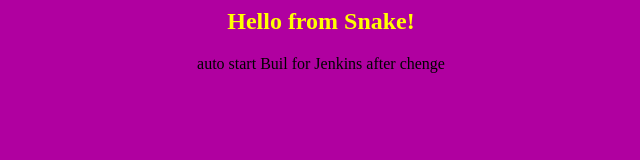
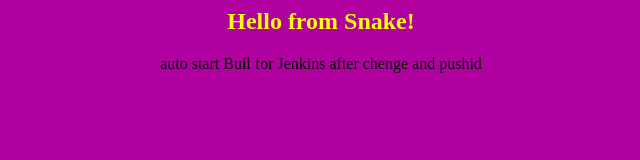
Before and after one commit to AndreyPlatonov81/Test-for-Jenkins, a plain HTML site: page index.html in a window 1280 px wide. Shown: the whole page, without its empty margins (319-959 px from the left). Drawn offline with Linux system fonts and the light colour scheme.

Commit message:
auto add for web

```diff
--- a/index.html
+++ b/index.html
@@ -3,7 +3,7 @@
 <center>
 <h2><font color=yellow> Hello from Snake!</font></h2>
 
-<p>auto start Buil for Jenkins after chenge </p>
+<p>auto start Buil for Jenkins after chenge and pushid </p>
 </center>
 </body>
 </html>
```
